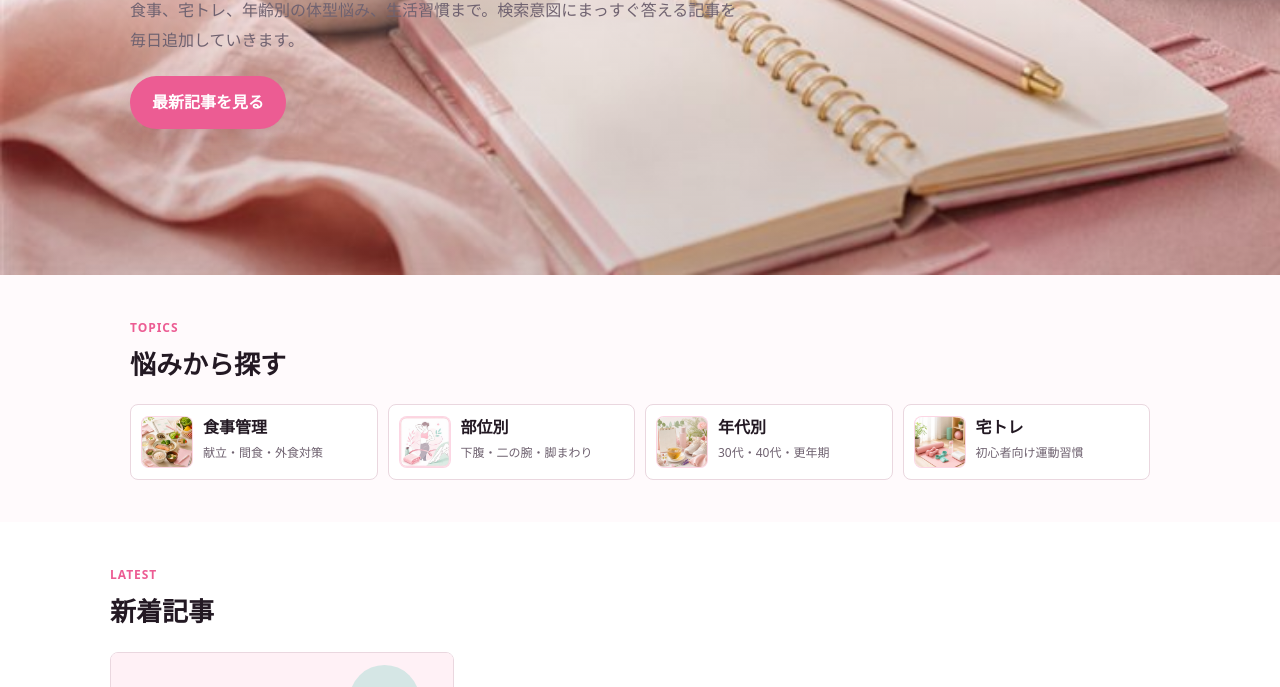
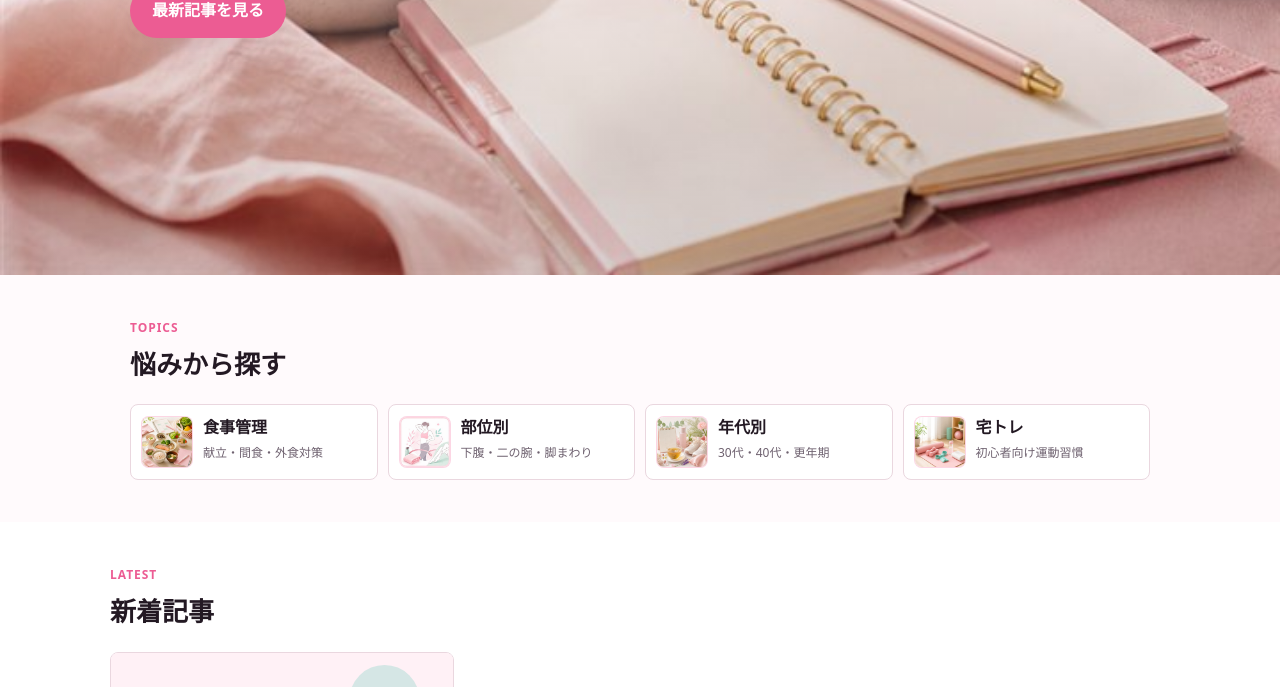
Before and after one commit to taikidev0922/slim-lab-women, a website: page index.html in a window 1280 px wide. Shown: the part 413-1100 px from the top of the page. Drawn offline with Linux system fonts and the light colour scheme.

Commit message:
Remove hero supporting copy

```diff
--- a/index.html
+++ b/index.html
@@ -48,7 +48,6 @@
       <div class="hero__content">
         <p class="eyebrow">Women’s Diet Knowledge</p>
         <h1>女性のからだに寄り添う、続けられるダイエット情報。</h1>
-        <p>食事、宅トレ、年齢別の体型悩み、生活習慣まで。検索意図にまっすぐ答える記事を毎日追加していきます。</p>
         <a class="button" href="/blog/">最新記事を見る</a>
       </div>
     </section>
```
